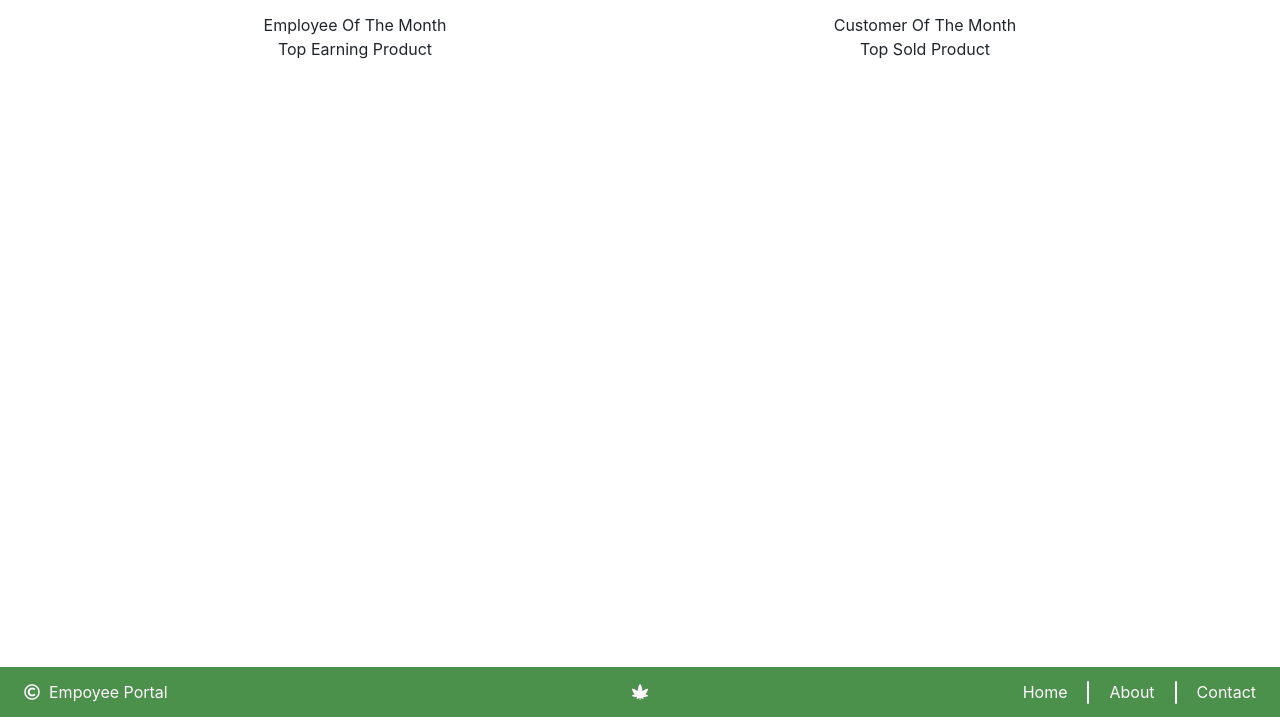
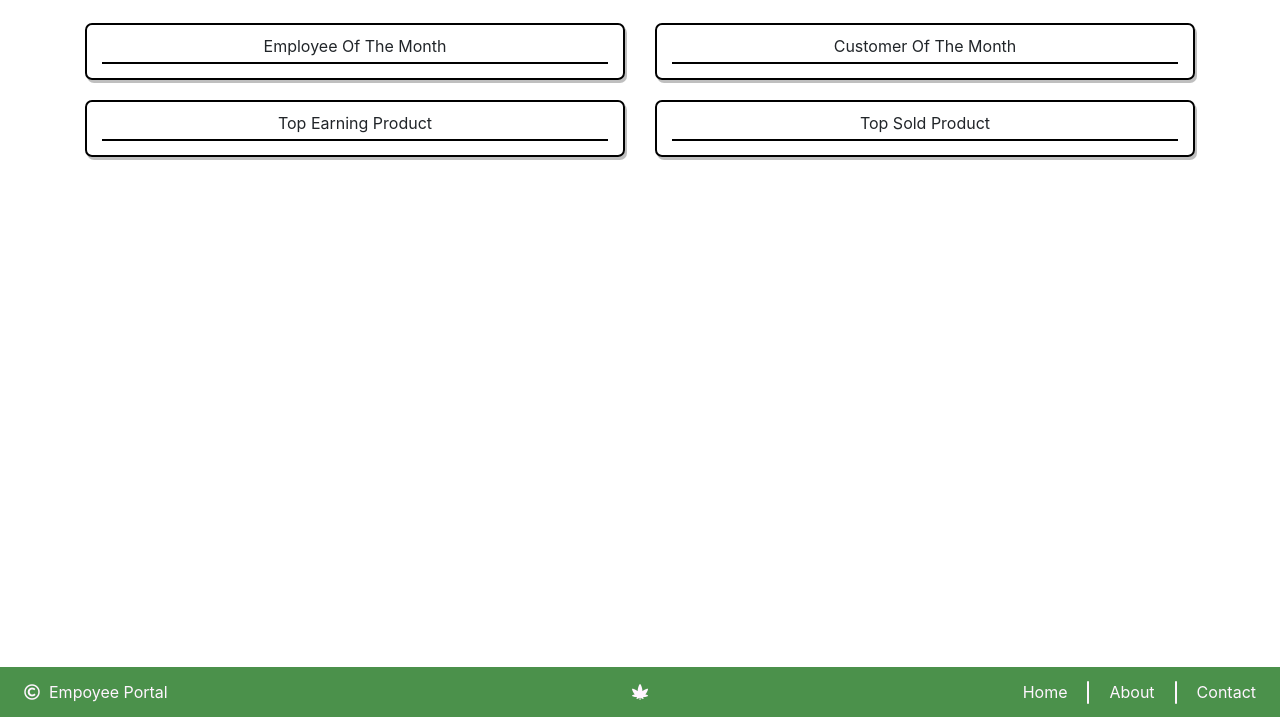
Before and after one commit to cbyce/SE3309_Final_Team12, a website: page assignment4/static/index.html in a window 1280 px wide. Shown: the part 83-800 px from the top of the page. Drawn offline with nearby package versions, Linux system fonts and the light colour scheme; no server answers.

Commit message:
Home page designed

```diff
--- a/assignment4/static/css/index.css
+++ b/assignment4/static/css/index.css
@@ -168,3 +168,28 @@ body{
     font-weight: bold;
     font-size: 125%;
 }
+
+.home-col{
+    display:flex;
+    flex-direction: column;
+    justify-content: center;
+    align-items: center;
+    border: 2px solid black;
+    border-radius: 7px;
+    padding: 5px 15px;
+    box-shadow: 2px 3px rgb(0, 0, 0, 25%);
+    margin:10px 0;
+}
+
+.home-desc{
+    border-bottom:2px solid black;
+    width:100%;
+    text-align:center;
+    padding: 0.25em;
+}
+
+.home-name{
+    padding: 0.25em;
+    font-weight: bold;
+    font-size: 115%;
+}
--- a/assignment4/static/index.html
+++ b/assignment4/static/index.html
@@ -67,27 +67,35 @@
     <div class="default-page">
         <div class="container">
             <div class="row">
-                <div class="col-6" style="display:flex; flex-direction: column; justify-content: center; align-items: center;">
-                    <div><span id="empMonth"></span> Employee Of The Month</div>
-                    <div id="empName"></div>
-                    <div id="empSales"></div>
+                <div class="col-6">
+                    <div class="home-col">
+                        <div class="home-desc"><span id="empMonth"></span> Employee Of The Month</div>
+                        <div id="empName" class="home-name"></div>
+                        <div id="empSales"></div>
+                    </div>
                 </div>
-                <div class="col-6" style="display:flex; flex-direction: column; justify-content: center; align-items: center;">
-                    <div><span id="custMonth"></span> Customer Of The Month</div>
-                    <div id="custName"></div>
-                    <div id="custSales"></div>
+                <div class="col-6">
+                    <div class="home-col">
+                        <div class="home-desc"><span id="custMonth"></span> Customer Of The Month</div>
+                        <div id="custName" class="home-name"></div>
+                        <div id="custSales"></div>
+                    </div>
                 </div>
             </div>
             <div class="row">
-                <div class="col-6" style="display:flex; flex-direction: column; justify-content: center; align-items: center;">
-                    <div><span id="prodSalesMonth"></span> Top Earning Product</div>
-                    <div id="prodSalesName"></div>
-                    <div id="prodSalesTotal"></div>
+                <div class="col-6">
+                    <div class="home-col">
+                        <div class="home-desc"><span id="prodSalesMonth"></span> Top Earning Product</div>
+                        <div id="prodSalesName" class="home-name"></div>
+                        <div id="prodSalesTotal"></div>
+                    </div>
                 </div>
-                <div class="col-6" style="display:flex; flex-direction: column; justify-content: center; align-items: center;">
-                    <div><span id="prodQtyMonth"></span> Top Sold Product</div>
-                    <div id="prodQtyName"></div>
-                    <div id="prodQtyTotal"></div>
+                <div class="col-6">
+                    <div class="home-col">
+                        <div class="home-desc"><span id="prodQtyMonth"></span> Top Sold Product</div>
+                        <div id="prodQtyName" class="home-name"></div>
+                        <div id="prodQtyTotal"></div>
+                    </div>
                 </div>
             </div>
         </div>
```
